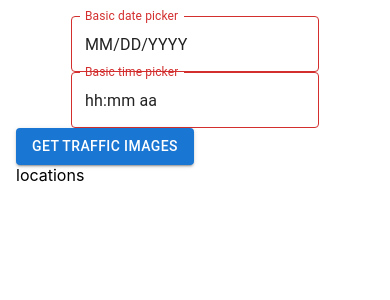
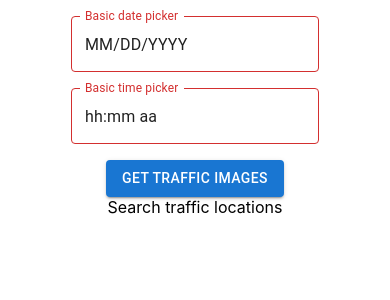
Before and after one commit to ChawinTan/weather_traffic, a React (Create React App) app in the folder weather-app/: page / in a window 390 px wide. Shown: the top 300 px of the page. Built offline with nearby package versions, Linux system fonts and the light colour scheme.

Commit message:
fix location ui

```diff
--- a/weather-app/src/App.css
+++ b/weather-app/src/App.css
@@ -1,9 +1,13 @@
 .App {
     padding: 1rem;
 }
-.picker-wrapper {
+.picker-wrapper, .search-button, .location-list {
     display: flex;
     justify-content: center;
+}
+
+.search-button {
+    margin-top: 1rem;
 }
 
 @media (max-width: 767px) {
@@ -11,4 +15,7 @@
        flex-direction: column;
        align-items: center;
    }
+   .date-picker {
+    margin-bottom: 1rem;
+   }
 }
--- a/weather-app/src/App.tsx
+++ b/weather-app/src/App.tsx
@@ -3,6 +3,7 @@ import Date from './datetimepickers/date'
 import Time from './datetimepickers/time';
 import Locations from './locations';
 import Button from '@mui/material/Button';
+import CircularProgress from '@mui/material/CircularProgress';
 
 import './App.css';
 
@@ -12,7 +13,12 @@ interface TrafficDataType {
   imgUrl: string;
 }
 
-const getLocations = async (trafficData: Array<TrafficDataType>, locationList:Array<string>, setLocation: any) => {
+const getLocations = async (
+    trafficData: Array<TrafficDataType>,
+    locationList:Array<string>,
+    setLocation: React.Dispatch<React.SetStateAction<string[]>>,
+    setLoading: React.Dispatch<React.SetStateAction<boolean>>
+  ) => {
   for (let i=0; i < trafficData.length; i++) {
     const response = await fetch(`http://localhost:3001/location?lat=${trafficData[i].lat}&lon=${trafficData[i].lon}`, {
       method: 'POST',
@@ -21,16 +27,26 @@ const getLocations = async (trafficData: Array<TrafficDataType>, locationList:Ar
     locationList.push(json)
   }
   setLocation(locationList)
+  setLoading(false)
 }
 
-const onClickGetTrafficImg = (date: string | null, time: string | null, setTraffic: React.Dispatch<React.SetStateAction<TrafficDataType[]>>, locationList: Array<string>, setLocation: React.Dispatch<React.SetStateAction<string[]>>) => {
+const onClickGetTrafficImg = (
+    date: string | null,
+    time: string | null,
+    setTraffic: React.Dispatch<React.SetStateAction<TrafficDataType[]>>,
+    locationList: Array<string>,
+    setLocation: React.Dispatch<React.SetStateAction<string[]>>,
+    setLoading: React.Dispatch<React.SetStateAction<boolean>>
+  ) => {
+  setLoading(true);
+  setLocation([]);
   fetch(`http://localhost:3001/traffic?date=${date}&time=${time}`,{
     method: 'POST',
   })
   .then(res => res.json())
   .then((json: any) => {
     setTraffic(json)
-    return getLocations(json, locationList, setLocation)
+    return getLocations(json, locationList, setLocation, setLoading)
   })
 }
 
@@ -39,18 +55,22 @@ function App() {
   const [time, setTime] = React.useState<string | null>('')
   const [location, setLocation] = React.useState<Array<string>>([]);
   const [traffic, setTraffic] = React.useState<Array<TrafficDataType>>([]);
+  const [loading, setLoading] = React.useState<boolean>(false)
 
   return (
       <div className="App">
           <div className="picker-wrapper">
-            <Date value={date} setDate={setDate} />
+            <Date value={date} setDate={setDate}/>
             <Time value={time} setTime={setTime} />
         </div>
-        <div>
-          <Button variant="contained" onClick={() => onClickGetTrafficImg(date, time, setTraffic, [], setLocation)}>Get Traffic Images</Button>
+        <div className='search-button'>
+          <Button variant="contained" onClick={() => onClickGetTrafficImg(date, time, setTraffic, [], setLocation, setLoading)}>Get Traffic Images</Button>
         </div>
-        <div>
-          <Locations location={location}  traffic={traffic} />
+        <div className='location-list'>
+          {loading && <CircularProgress />}
+          {
+            location.length === 0 ? <div>Search traffic locations</div> : <Locations location={location}  traffic={traffic} />
+          }
         </div>
     </div>
   );
--- a/weather-app/src/locations/index.tsx
+++ b/weather-app/src/locations/index.tsx
@@ -1,4 +1,6 @@
 import React from 'react';
+import Button from '@mui/material/Button';
+
 interface LocationProps {
   location: Array<string>;
   traffic: Array<any>;
@@ -6,10 +8,20 @@ interface LocationProps {
 
 
 function Locations(props: LocationProps) {
-
+  const  {location} = props;
   return (
     <div>
-      locations
+      <ul>
+        {
+          location.map((val, index) => {
+            return (
+              <li key={index}>
+                <Button variant="text">{val}</Button>
+              </li>
+            )
+          })
+        }
+      </ul>
     </div>
   );
 }
```
